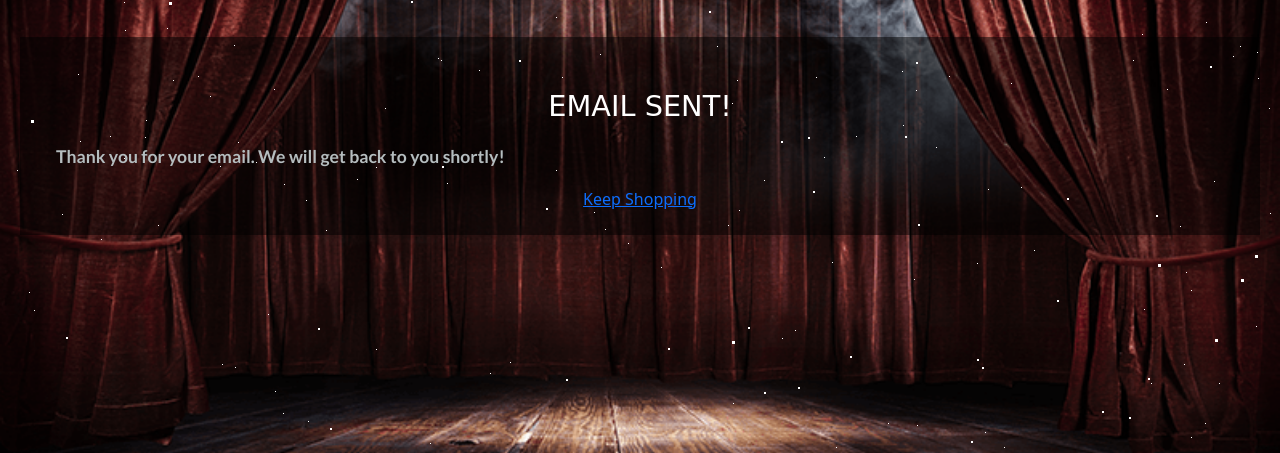
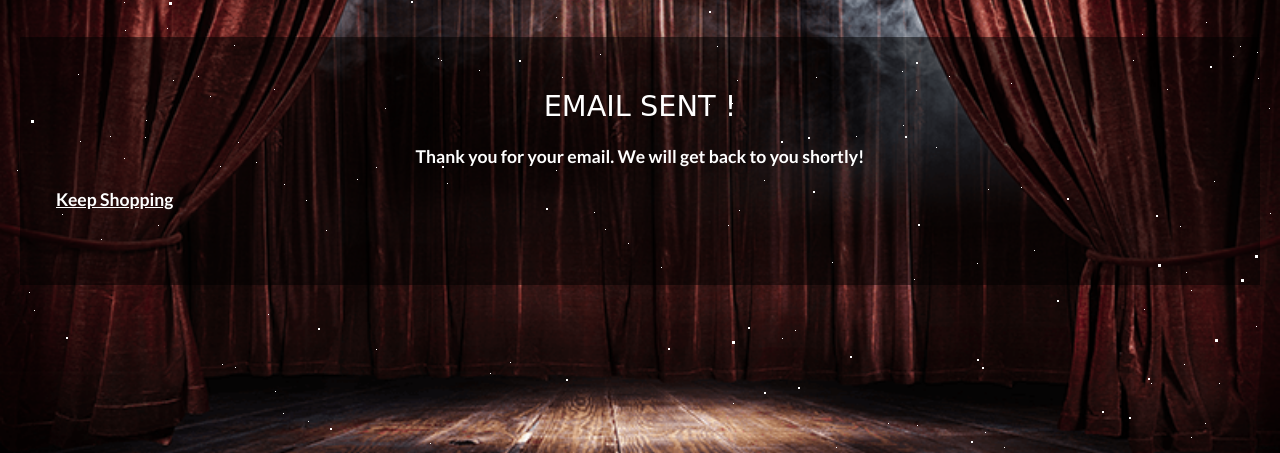
Before and after one commit to Bealby/ignite_theatre.2.0, a Django app: page /success/ in a window 1280 px wide. Shown: the part 116-569 px from the top of the page. Run offline with Django 3.2, Linux system fonts and the light colour scheme; some libraries are stand-ins or nearby versions; some web fonts are replaced.

Commit message:
Styling of contact_success page

```diff
--- a/contact/static/contact/css/form.css
+++ b/contact/static/contact/css/form.css
@@ -54,3 +54,11 @@ textarea.form-control {
 .logo-contact{
     height: 150px;
 }
+
+.content-p-contact {
+  font-family: "Lato", sans-serif;
+  font-size: 1.1rem;
+  font-weight: 700;
+  text-align: center;
+  color: rgb(255, 255, 255, 1);
+}
--- a/contact/templates/contact/contact_success.html
+++ b/contact/templates/contact/contact_success.html
@@ -2,6 +2,7 @@
 
 {% block extra_css %}
 <link rel="stylesheet" href="{% static 'contact/css/stars.css' %}" />
+<link rel="stylesheet" href="{% static 'contact/css/form.css' %}" />
 {% endblock %}
 
 {% block content %}
@@ -14,12 +15,12 @@
         <!---Content 1--->
         <div class="col-12 text-center">
             <p class="page-main-header text-uppercase mt-4">
-                Email Sent!
+                Email Sent&nbsp;!
             </p>
         </div>
-        <div class="col-12 text-center">
-            <p class="content-p-email">Thank you for your email. We will get back to you shortly!</p>
-            <a class="text-center" href="">Keep Shopping</a>
+        <div class="col-12 mb-5">
+            <p class="content-p-contact ml-3 mr-3">Thank you for your email. We will get back to you shortly!</p>
+            <a class="content-p-contact" href="">Keep Shopping</a>
         </div>
     </div>
 </section>
```
